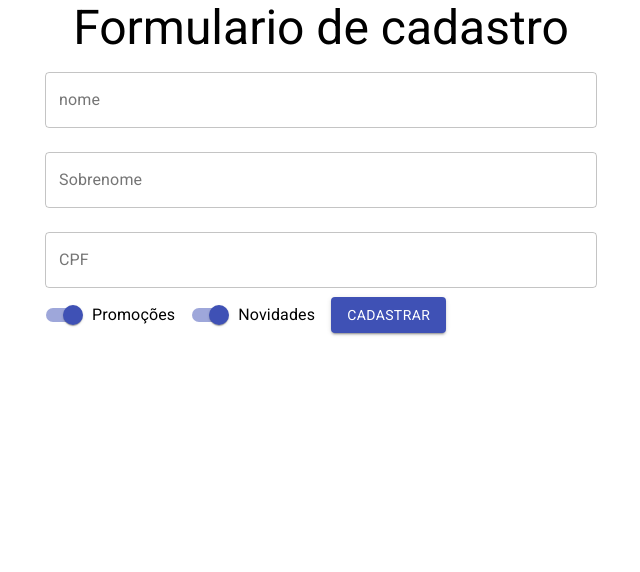
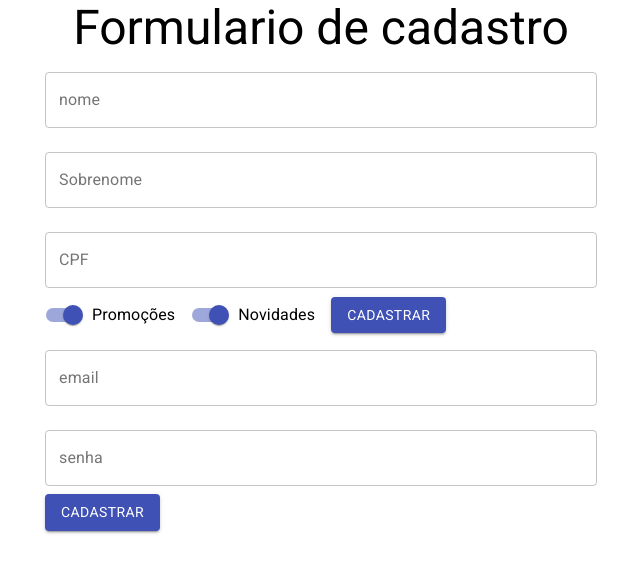
Before and after one commit to willsantos/AluraForms, a React (Create React App) app in the folder forms/: page / in a window 1280 px wide. Shown: the top 572 px of the page, without its empty margins (319-959 px from the left). Built offline with nearby package versions, Linux system fonts and the light colour scheme.

Commit message:
Add form component DadosPessoais

```diff
--- /dev/null
+++ b/forms/src/components/FormularioCadastro/DadosPessoais.jsx
@@ -0,0 +1,108 @@
+import React,{useState} from 'react';
+
+import {
+    Button, TextField, Switch, FormControlLabel,
+  } from '@material-ui/core';
+
+  function DadosPessoais({ onSubmitForm, validarCPF }) {
+    const [nome, setNome] = useState('');
+    const [sobrenome, setSobrenome] = useState('');
+    const [cpf, setCpf] = useState('');
+    const [promocoes, setPromocoes] = useState(true);
+    const [novidades, setNovidades] = useState(true);
+    const [erros, setErros] = useState({
+      cpf: {
+        valido: true,
+        texto: '',
+      },
+    });
+
+    return (
+
+      <form onSubmit={(e) => {
+        e.preventDefault();
+        onSubmitForm({
+          nome, sobrenome, cpf, novidades, promocoes,
+        });
+      }}
+      >
+        <TextField
+          id="nome"
+          label="nome"
+          variant="outlined"
+          margin="normal"
+          fullWidth
+          value={nome}
+          onChange={(e) => {
+            setNome(e.target.value);
+          }}
+        />
+        <TextField
+          id="sobrenome"
+          label="Sobrenome"
+          variant="outlined"
+          margin="normal"
+          fullWidth
+          value={sobrenome}
+          onChange={(e) => {
+            setSobrenome(e.target.value);
+          }}
+        />
+        <TextField
+          id="cpf"
+          label="CPF"
+          variant="outlined"
+          margin="normal"
+          fullWidth
+          error={!erros.cpf.valido}
+          helperText={erros.cpf.texto}
+          value={cpf}
+          onChange={(e) => {
+            setCpf(e.target.value);
+          }}
+          onBlur={() => {
+            const isValid = validarCPF(cpf);
+            setErros({ cpf: isValid });
+          }}
+        />
+
+        <FormControlLabel
+          label="Promoções"
+          control={(
+            <Switch
+              name="promocoes"
+              checked={promocoes}
+              color="primary"
+              onChange={(e) => {
+                setPromocoes(e.target.checked);
+              }}
+            />
+                  )}
+        />
+
+        <FormControlLabel
+          label="Novidades"
+          control={(
+            <Switch
+              name="novidades"
+              checked={novidades}
+              color="primary"
+              onChange={(e) => {
+                setNovidades(e.target.checked);
+              }}
+            />
+                  )}
+        />
+
+        <Button
+          type="submit"
+          variant="contained"
+          color="primary"
+        >
+          Cadastrar
+        </Button>
+      </form>
+    );
+  }
+
+  export default DadosPessoais;
--- /dev/null
+++ b/forms/src/components/FormularioCadastro/DadosUsuario.jsx
@@ -0,0 +1,34 @@
+import React from 'react';
+import { Button, TextField } from '@material-ui/core';
+
+function DadosUsuario() {
+    return (
+        <form>
+            <TextField
+                id='email'
+                label='email'
+                type='email'
+                variant="outlined"
+                margin="normal"
+                fullWidth
+            />
+            <TextField
+                id='senha'
+                label='senha'
+                type='password'
+                variant="outlined"
+                margin="normal"
+                fullWidth
+            />
+            <Button
+                type='submit'
+                variant="contained"
+                color="primary"
+            >
+                Cadastrar
+            </Button>
+        </form>
+    )
+}
+
+export default DadosUsuario;
--- a/forms/src/components/FormularioCadastro/FormularioCadastro.jsx
+++ b/forms/src/components/FormularioCadastro/FormularioCadastro.jsx
@@ -1,106 +1,15 @@
-import React, { useState } from 'react';
-import {
-  Button, TextField, Switch, FormControlLabel,
-} from '@material-ui/core';
+import React from 'react';
+import DadosPessoais from './DadosPessoais';
+import DadosUsuario from './DadosUsuario';
 
 function FormularioCadastro({ onSubmitForm, validarCPF }) {
-  const [nome, setNome] = useState('');
-  const [sobrenome, setSobrenome] = useState('');
-  const [cpf, setCpf] = useState('');
-  const [promocoes, setPromocoes] = useState(true);
-  const [novidades, setNovidades] = useState(true);
-  const [erros, setErros] = useState({
-    cpf: {
-      valido: true,
-      texto: '',
-    },
-  });
+
 
   return (
-
-    <form onSubmit={(e) => {
-      e.preventDefault();
-      onSubmitForm({
-        nome, sobrenome, cpf, novidades, promocoes,
-      });
-    }}
-    >
-      <TextField
-        id="nome"
-        label="nome"
-        variant="outlined"
-        margin="normal"
-        fullWidth
-        value={nome}
-        onChange={(e) => {
-          setNome(e.target.value);
-        }}
-      />
-      <TextField
-        id="sobrenome"
-        label="Sobrenome"
-        variant="outlined"
-        margin="normal"
-        fullWidth
-        value={sobrenome}
-        onChange={(e) => {
-          setSobrenome(e.target.value);
-        }}
-      />
-      <TextField
-        id="cpf"
-        label="CPF"
-        variant="outlined"
-        margin="normal"
-        fullWidth
-        error={!erros.cpf.valido}
-        helperText={erros.cpf.texto}
-        value={cpf}
-        onChange={(e) => {
-          setCpf(e.target.value);
-        }}
-        onBlur={() => {
-          const isValid = validarCPF(cpf);
-          setErros({ cpf: isValid });
-        }}
-      />
-
-      <FormControlLabel
-        label="Promoções"
-        control={(
-          <Switch
-            name="promocoes"
-            checked={promocoes}
-            color="primary"
-            onChange={(e) => {
-              setPromocoes(e.target.checked);
-            }}
-          />
-                )}
-      />
-
-      <FormControlLabel
-        label="Novidades"
-        control={(
-          <Switch
-            name="novidades"
-            checked={novidades}
-            color="primary"
-            onChange={(e) => {
-              setNovidades(e.target.checked);
-            }}
-          />
-                )}
-      />
-
-      <Button
-        type="submit"
-        variant="contained"
-        color="primary"
-      >
-        Cadastrar
-      </Button>
-    </form>
+      <>
+      <DadosPessoais onSubmitForm={onSubmitForm} validarCPF={validarCPF}/>
+      <DadosUsuario/>
+      </>
   );
 }
 
```
